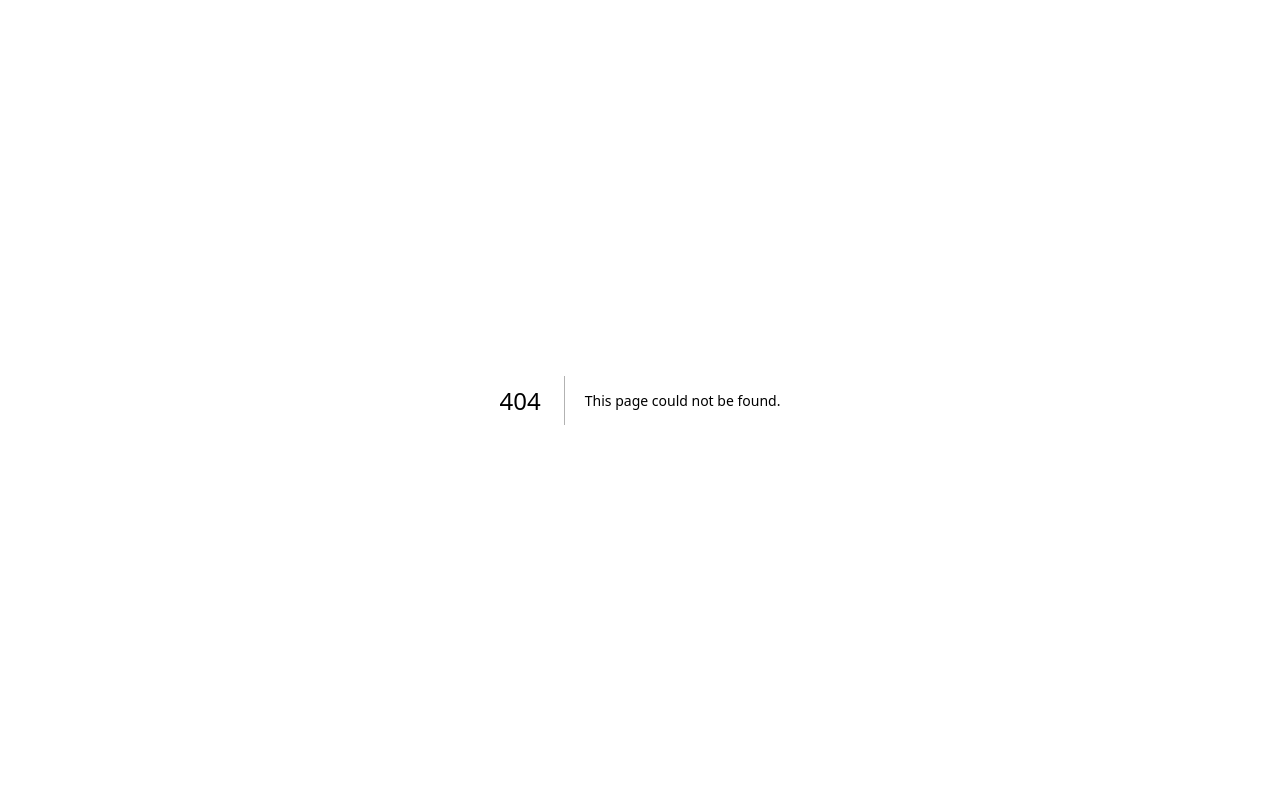
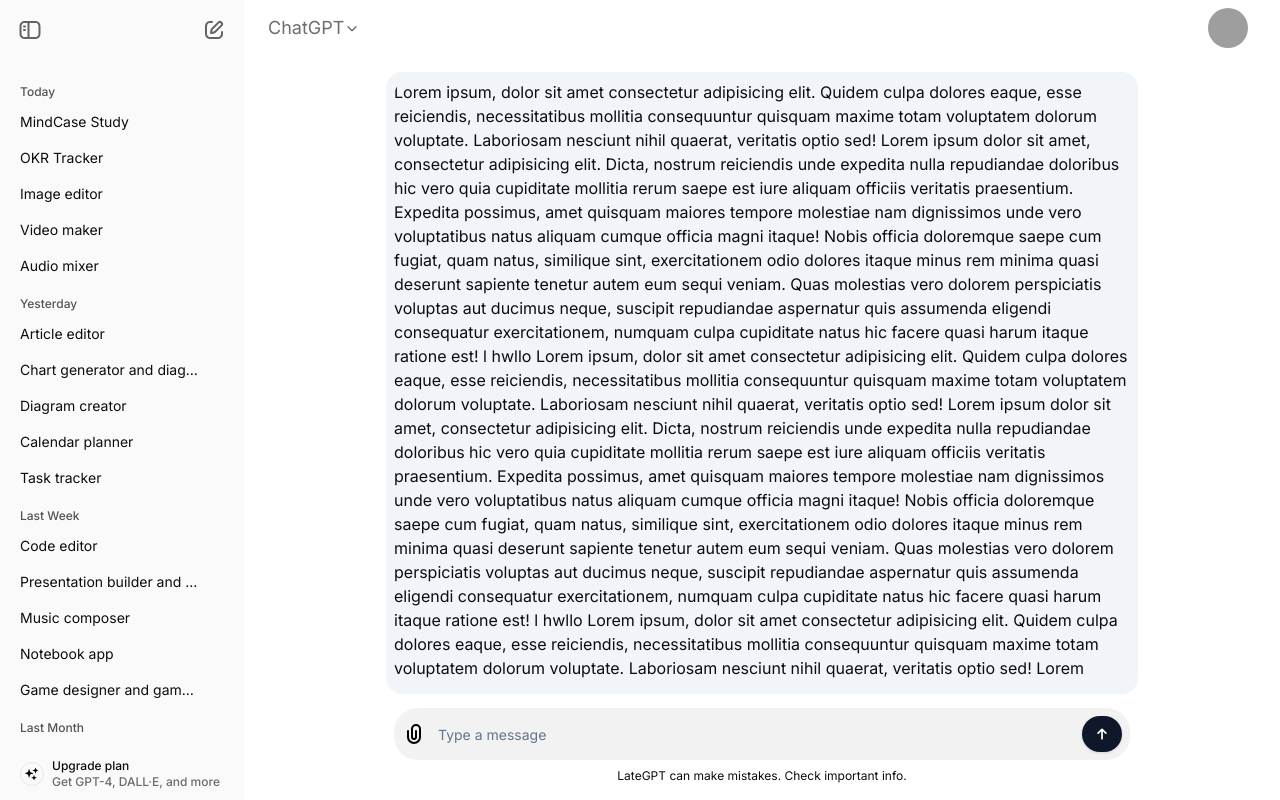
Before and after one commit to rajeshiitk/lategpt, a Next.js app: page /chat/1 in a window 1280 px wide. Before the commit this address had no page. Built offline with nearby package versions, Linux system fonts and the light colour scheme; grey boxes are pictures that could not be loaded.

Commit message:
chat scroll view

```diff
--- a/package.json
+++ b/package.json
@@ -13,6 +13,7 @@
     "@radix-ui/react-dialog": "^1.0.5",
     "@radix-ui/react-dropdown-menu": "^2.0.6",
     "@radix-ui/react-icons": "^1.3.0",
+    "@radix-ui/react-scroll-area": "^1.0.5",
     "@radix-ui/react-slot": "^1.0.2",
     "@radix-ui/react-switch": "^1.0.3",
     "class-variance-authority": "^0.7.0",
--- /dev/null
+++ b/src/app/(root)/chat/[id]/page.tsx
@@ -0,0 +1,60 @@
+import BottomInputBar from "@/components/BottomInputBar";
+import { ScrollArea } from "@/components/ui/scroll-area";
+import React from "react";
+
+const Page = () => {
+  return (
+    <main className="flex relative  h-[calc(100svh-56px)] py-4 w-full gap-12 max-w-3xl  mx-auto flex-col items-center  px-2 ">
+      <ScrollArea className="bg-secondary w-full h-[calc(100%-90px)] rounded-2xl p-2">
+        Lorem ipsum, dolor sit amet consectetur adipisicing elit. Quidem culpa
+        dolores eaque, esse reiciendis, necessitatibus mollitia consequuntur
+        quisquam maxime totam voluptatem dolorum voluptate. Laboriosam nesciunt
+        nihil quaerat, veritatis optio sed! Lorem ipsum dolor sit amet,
+        consectetur adipisicing elit. Dicta, nostrum reiciendis unde expedita
+        nulla repudiandae doloribus hic vero quia cupiditate mollitia rerum
+        saepe est iure aliquam officiis veritatis praesentium. Expedita
+        possimus, amet quisquam maiores tempore molestiae nam dignissimos unde
+        vero voluptatibus natus aliquam cumque officia magni itaque! Nobis
+        officia doloremque saepe cum fugiat, quam natus, similique sint,
+        exercitationem odio dolores itaque minus rem minima quasi deserunt
+        sapiente tenetur autem eum sequi veniam. Quas molestias vero dolorem
+        perspiciatis voluptas aut ducimus neque, suscipit repudiandae aspernatur
+        quis assumenda eligendi consequatur exercitationem, numquam culpa
+        cupiditate natus hic facere quasi harum itaque ratione est! l hwllo
+        Lorem ipsum, dolor sit amet consectetur adipisicing elit. Quidem culpa
+        dolores eaque, esse reiciendis, necessitatibus mollitia consequuntur
+        quisquam maxime totam voluptatem dolorum voluptate. Laboriosam nesciunt
+        nihil quaerat, veritatis optio sed! Lorem ipsum dolor sit amet,
+        consectetur adipisicing elit. Dicta, nostrum reiciendis unde expedita
+        nulla repudiandae doloribus hic vero quia cupiditate mollitia rerum
+        saepe est iure aliquam officiis veritatis praesentium. Expedita
+        possimus, amet quisquam maiores tempore molestiae nam dignissimos unde
+        vero voluptatibus natus aliquam cumque officia magni itaque! Nobis
+        officia doloremque saepe cum fugiat, quam natus, similique sint,
+        exercitationem odio dolores itaque minus rem minima quasi deserunt
+        sapiente tenetur autem eum sequi veniam. Quas molestias vero dolorem
+        perspiciatis voluptas aut ducimus neque, suscipit repudiandae aspernatur
+        quis assumenda eligendi consequatur exercitationem, numquam culpa
+        cupiditate natus hic facere quasi harum itaque ratione est! l hwllo
+        Lorem ipsum, dolor sit amet consectetur adipisicing elit. Quidem culpa
+        dolores eaque, esse reiciendis, necessitatibus mollitia consequuntur
+        quisquam maxime totam voluptatem dolorum voluptate. Laboriosam nesciunt
+        nihil quaerat, veritatis optio sed! Lorem ipsum dolor sit amet,
+        consectetur adipisicing elit. Dicta, nostrum reiciendis unde expedita
+        nulla repudiandae doloribus hic vero quia cupiditate mollitia rerum
+        saepe est iure aliquam officiis veritatis praesentium. Expedita
+        possimus, amet quisquam maiores tempore molestiae nam dignissimos unde
+        vero voluptatibus natus aliquam cumque officia magni itaque! Nobis
+        officia doloremque saepe cum fugiat, quam natus, similique sint,
+        exercitationem odio dolores itaque minus rem minima quasi deserunt
+        sapiente tenetur autem eum sequi veniam. Quas molestias vero dolorem
+        perspiciatis voluptas aut ducimus neque, suscipit repudiandae aspernatur
+        quis assumenda eligendi consequatur exercitationem, numquam culpa
+        cupiditate natus hic facere quasi harum itaque ratione est! l
+      </ScrollArea>
+      <BottomInputBar />
+    </main>
+  );
+};
+
+export default Page;
--- /dev/null
+++ b/src/components/ui/scroll-area.tsx
@@ -0,0 +1,48 @@
+"use client"
+
+import * as React from "react"
+import * as ScrollAreaPrimitive from "@radix-ui/react-scroll-area"
+
+import { cn } from "@/lib/utils"
+
+const ScrollArea = React.forwardRef<
+  React.ElementRef<typeof ScrollAreaPrimitive.Root>,
+  React.ComponentPropsWithoutRef<typeof ScrollAreaPrimitive.Root>
+>(({ className, children, ...props }, ref) => (
+  <ScrollAreaPrimitive.Root
+    ref={ref}
+    className={cn("relative overflow-hidden", className)}
+    {...props}
+  >
+    <ScrollAreaPrimitive.Viewport className="h-full w-full rounded-[inherit]">
+      {children}
+    </ScrollAreaPrimitive.Viewport>
+    <ScrollBar />
+    <ScrollAreaPrimitive.Corner />
+  </ScrollAreaPrimitive.Root>
+))
+ScrollArea.displayName = ScrollAreaPrimitive.Root.displayName
+
+const ScrollBar = React.forwardRef<
+  React.ElementRef<typeof ScrollAreaPrimitive.ScrollAreaScrollbar>,
+  React.ComponentPropsWithoutRef<typeof ScrollAreaPrimitive.ScrollAreaScrollbar>
+>(({ className, orientation = "vertical", ...props }, ref) => (
+  <ScrollAreaPrimitive.ScrollAreaScrollbar
+    ref={ref}
+    orientation={orientation}
+    className={cn(
+      "flex touch-none select-none transition-colors",
+      orientation === "vertical" &&
+        "h-full w-2.5 border-l border-l-transparent p-[1px]",
+      orientation === "horizontal" &&
+        "h-2.5 flex-col border-t border-t-transparent p-[1px]",
+      className
+    )}
+    {...props}
+  >
+    <ScrollAreaPrimitive.ScrollAreaThumb className="relative flex-1 rounded-full bg-border" />
+  </ScrollAreaPrimitive.ScrollAreaScrollbar>
+))
+ScrollBar.displayName = ScrollAreaPrimitive.ScrollAreaScrollbar.displayName
+
+export { ScrollArea, ScrollBar }
```
Also changed, not shown: 1 other file (tests, documents, lock files or other folders).
